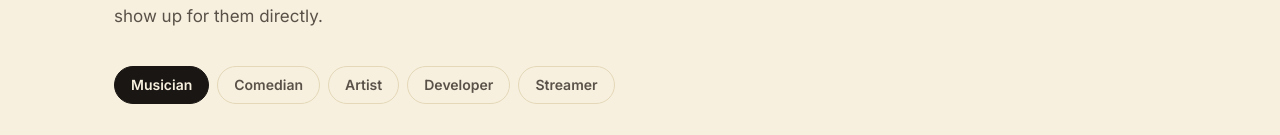
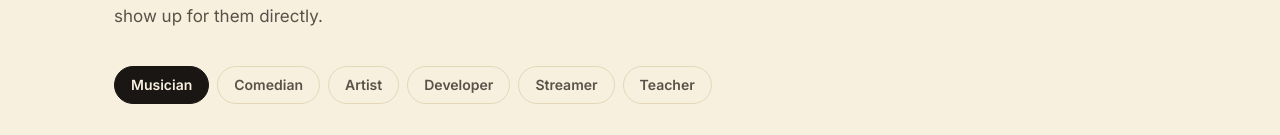
Before and after one commit to princessdesravines23-code/hatis-com, a React (Vite) app in the folder hatis-app/: page / in a window 1280 px wide. Shown: the part 356-491 px from the top of the page. Built offline with nearby package versions, Linux system fonts and the light colour scheme.

Commit message:
Add Teacher category, simplify signup to name/email/password

```diff
--- a/hatis-app/src/data/creators.ts
+++ b/hatis-app/src/data/creators.ts
@@ -87,6 +87,25 @@ export const creators: Creator[] = [
       { name: "D. Charles", action: "sent support" },
     ],
   },
+  {
+    slug: "claudette-pierre",
+    name: "Claudette Pierre",
+    cats: ["Teacher"],
+    initials: "CP",
+    c1: "#14213D",
+    c2: "#F2B134",
+    supporters: 98,
+    bio: "Former public school teacher, now making free Kreyòl literacy and math lessons for kids who don't have a classroom right now. Filmed on my phone, edited between shifts.",
+    socials: ["YouTube", "Facebook"],
+    tiers: [
+      { name: "Klas Ouvè", price: "$3/mo", desc: "Early access to new lesson videos and printable worksheets." },
+      { name: "Sipò Lekòl", price: "$10/mo", desc: "Everything above, plus a monthly live Q&A for parents and students." },
+    ],
+    feed: [
+      { name: "Anonymous", action: "joined Klas Ouvè" },
+      { name: "F. Louis", action: "sent support" },
+    ],
+  },
 ];
 
-export const categories = ["Musician", "Comedian", "Artist", "Developer", "Streamer"];
+export const categories = ["Musician", "Comedian", "Artist", "Developer", "Streamer", "Teacher"];
--- a/hatis-app/src/pages/BecomeCreator.tsx
+++ b/hatis-app/src/pages/BecomeCreator.tsx
@@ -3,7 +3,7 @@ import { Link } from "react-router-dom";
 import Nav from "../components/Nav";
 
 export default function BecomeCreator() {
-  const [form, setForm] = useState({ name: "", username: "", email: "", password: "" });
+  const [form, setForm] = useState({ name: "", email: "", password: "" });
   const [agreed, setAgreed] = useState(false);
   const [submitted, setSubmitted] = useState(false);
 
@@ -26,8 +26,8 @@ export default function BecomeCreator() {
           <div className="bg-canvas-2 border border-border rounded-card p-6 text-center">
             <p className="text-[15px] font-semibold text-teal mb-1.5">Account created.</p>
             <p className="text-[13.5px] text-ink-soft">
-              Welcome to Hatis, {form.name || "there"} — your page will live at{" "}
-              <span className="font-semibold text-ink">hatis.app/{form.username || "yourname"}</span>.
+              Welcome to Hatis, {form.name || "there"} — we'll follow up by email to help you
+              pick your page name and finish setup.
             </p>
           </div>
         ) : (
@@ -45,19 +45,6 @@ export default function BecomeCreator() {
               required
               className="w-full bg-canvas-2 border border-border rounded-[12px] px-4 py-3.5 text-[14px] outline-none focus:border-ink"
             />
-
-            <div className="w-full flex bg-canvas-2 border border-border rounded-[12px] overflow-hidden focus-within:border-ink">
-              <span className="pl-4 py-3.5 text-[14px] text-ink-soft flex items-center">
-                hatis.app/
-              </span>
-              <input
-                value={form.username}
-                onChange={update("username")}
-                placeholder="yourname"
-                required
-                className="flex-1 bg-transparent outline-none text-[14px] py-3.5 pr-4"
-              />
-            </div>
 
             <input
               value={form.email}
```
